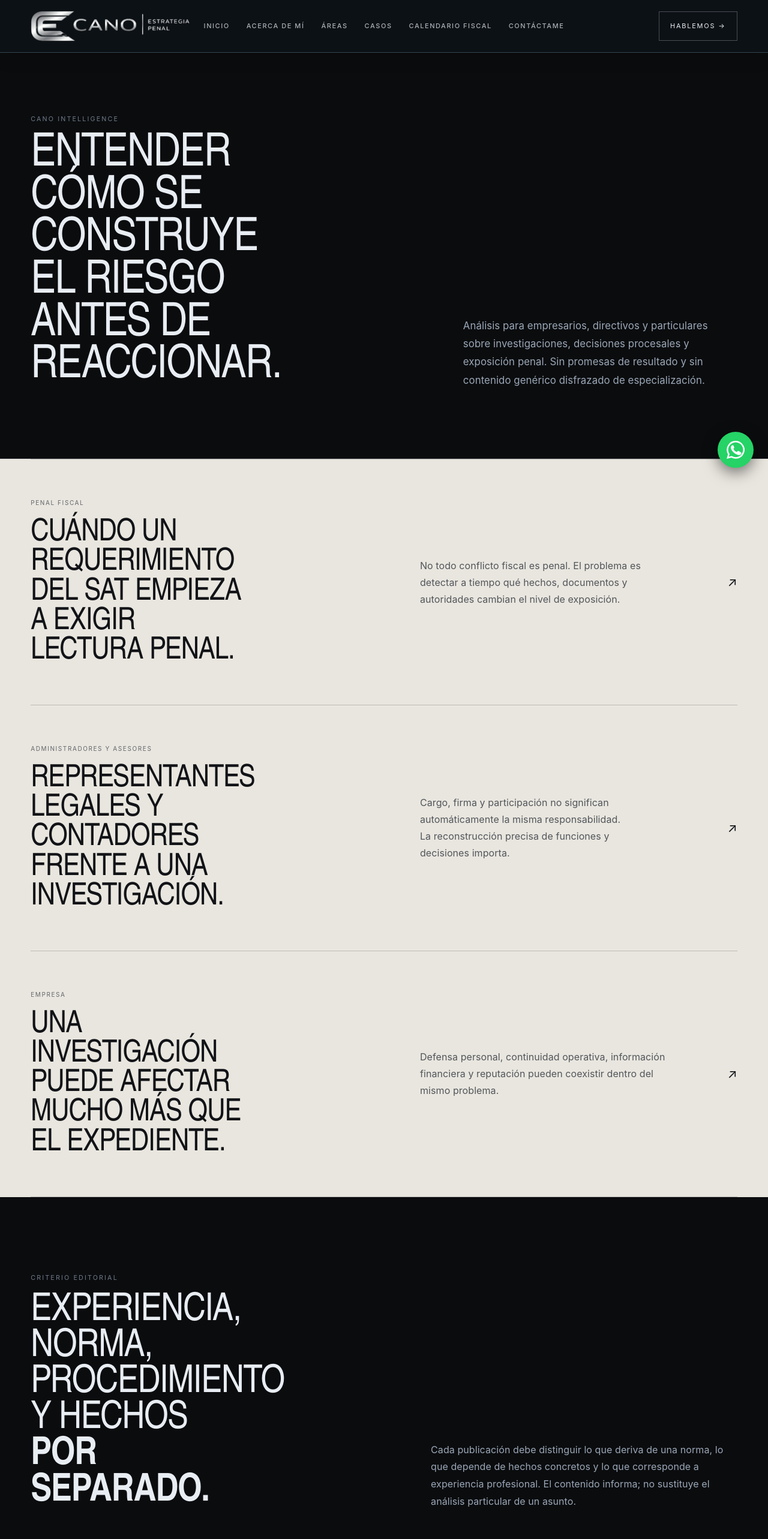
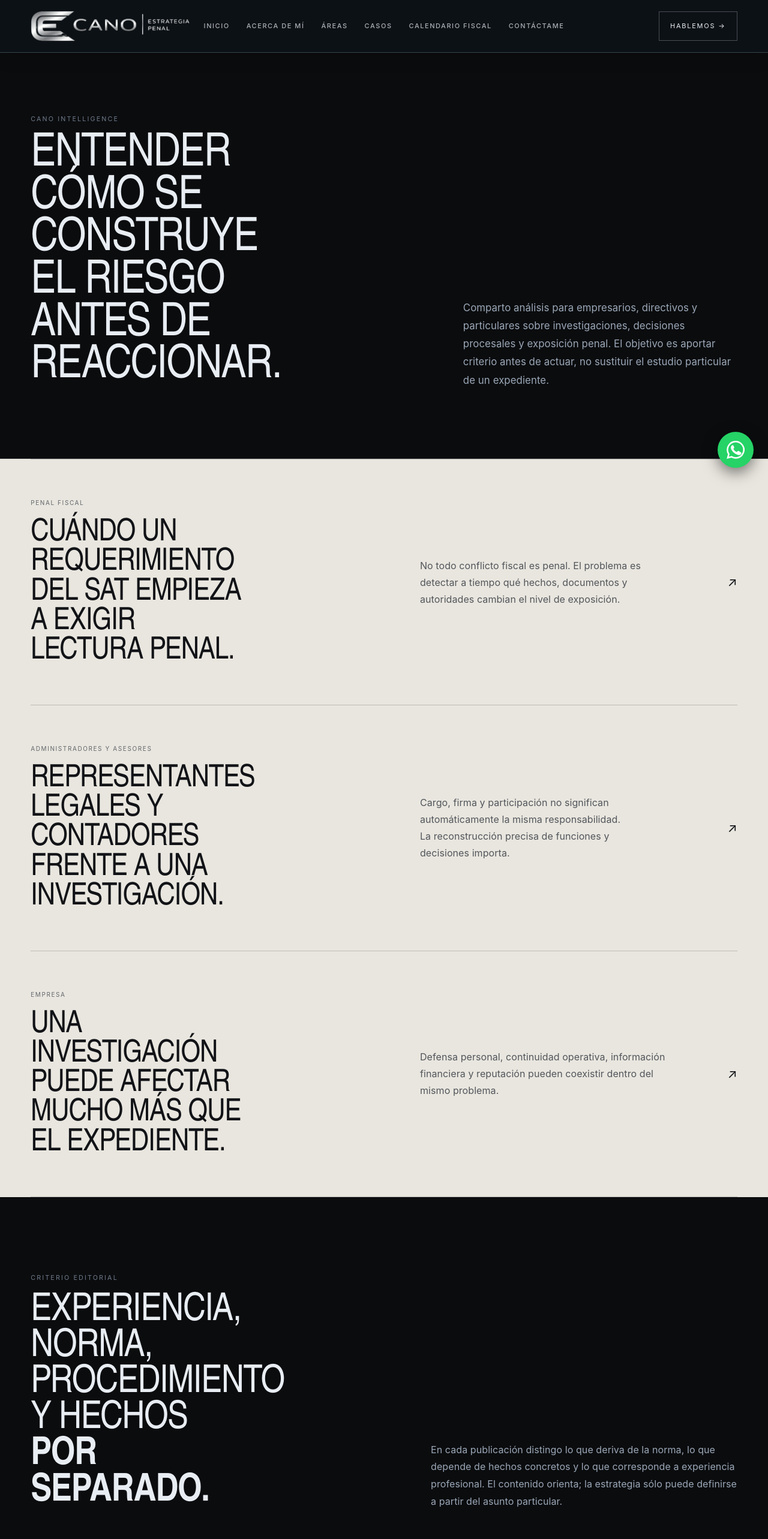
Before and after one commit to josuechavando350-png/nexus-engine, a Next.js app in the folder apps/cano-penal/: page /intelligence in a window 1280 px wide. Shown: the top 2566 px of the page at 60% size. Built offline with nearby package versions, Linux system fonts and the light colour scheme.

Commit message:
copy(cano): refine Intelligence editorial voice

```diff
--- a/apps/cano-penal/src/app/intelligence/page.tsx
+++ b/apps/cano-penal/src/app/intelligence/page.tsx
@@ -34,7 +34,7 @@ export default function IntelligencePage() {
     <section className="cp-intel-hero">
       <div className="cp-wrap cp-intel-hero-grid">
         <div><p className="cp-eyebrow">CANO Intelligence</p><h1>Entender cómo se construye el riesgo antes de reaccionar.</h1></div>
-        <div><p>Análisis para empresarios, directivos y particulares sobre investigaciones, decisiones procesales y exposición penal. Sin promesas de resultado y sin contenido genérico disfrazado de especialización.</p></div>
+        <div><p>Comparto análisis para empresarios, directivos y particulares sobre investigaciones, decisiones procesales y exposición penal. El objetivo es aportar criterio antes de actuar, no sustituir el estudio particular de un expediente.</p></div>
       </div>
     </section>
     <section className="cp-intel-index">
@@ -49,7 +49,7 @@ export default function IntelligencePage() {
     <section className="cp-intel-method">
       <div className="cp-wrap cp-intel-method-grid">
         <div><p className="cp-eyebrow">Criterio editorial</p><h2>Experiencia, norma, procedimiento y hechos <strong>por separado.</strong></h2></div>
-        <div><p>Cada publicación debe distinguir lo que deriva de una norma, lo que depende de hechos concretos y lo que corresponde a experiencia profesional. El contenido informa; no sustituye el análisis particular de un asunto.</p></div>
+        <div><p>En cada publicación distingo lo que deriva de la norma, lo que depende de hechos concretos y lo que corresponde a experiencia profesional. El contenido orienta; la estrategia sólo puede definirse a partir del asunto particular.</p></div>
       </div>
     </section>
   </PageShell>;
```
